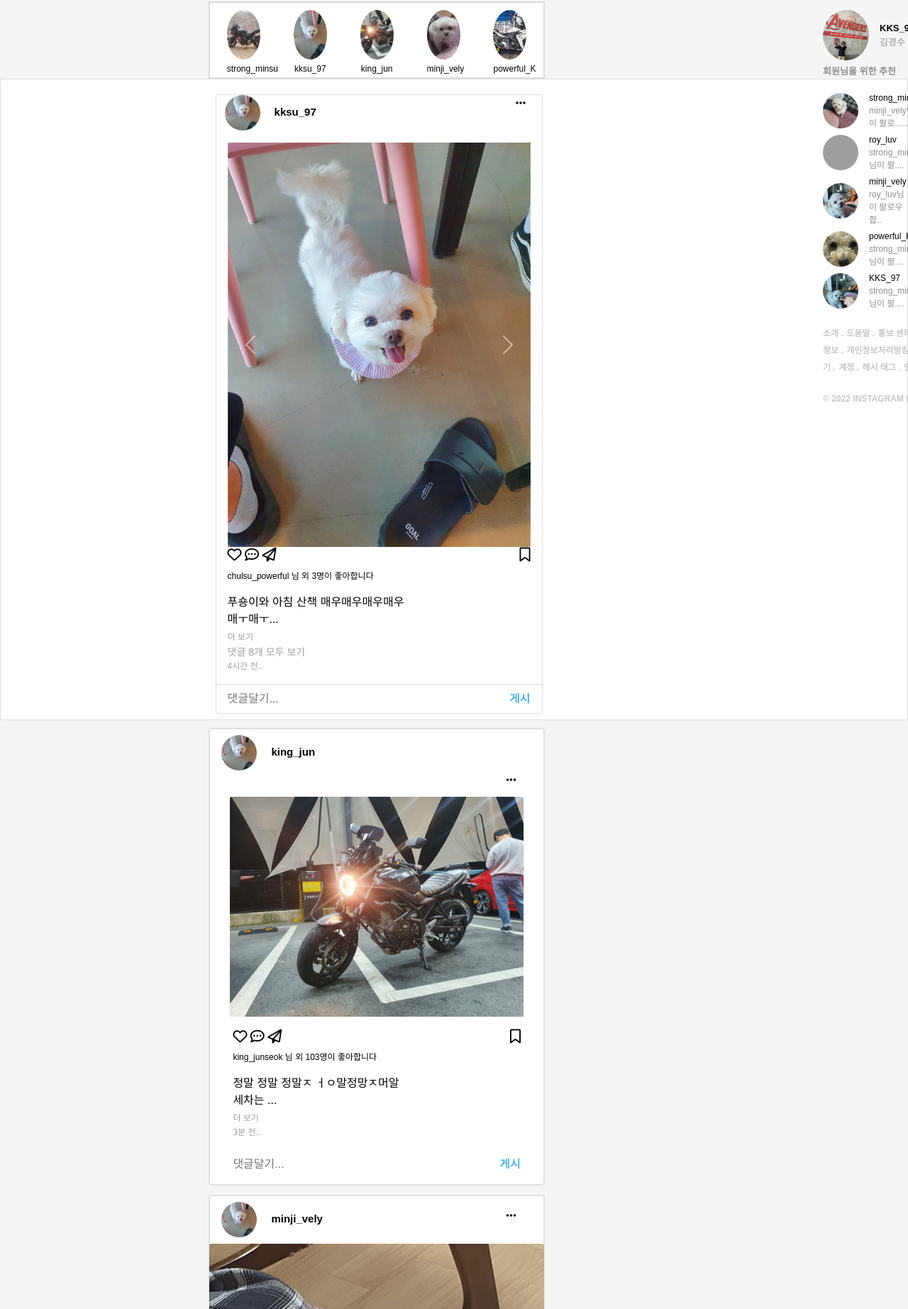
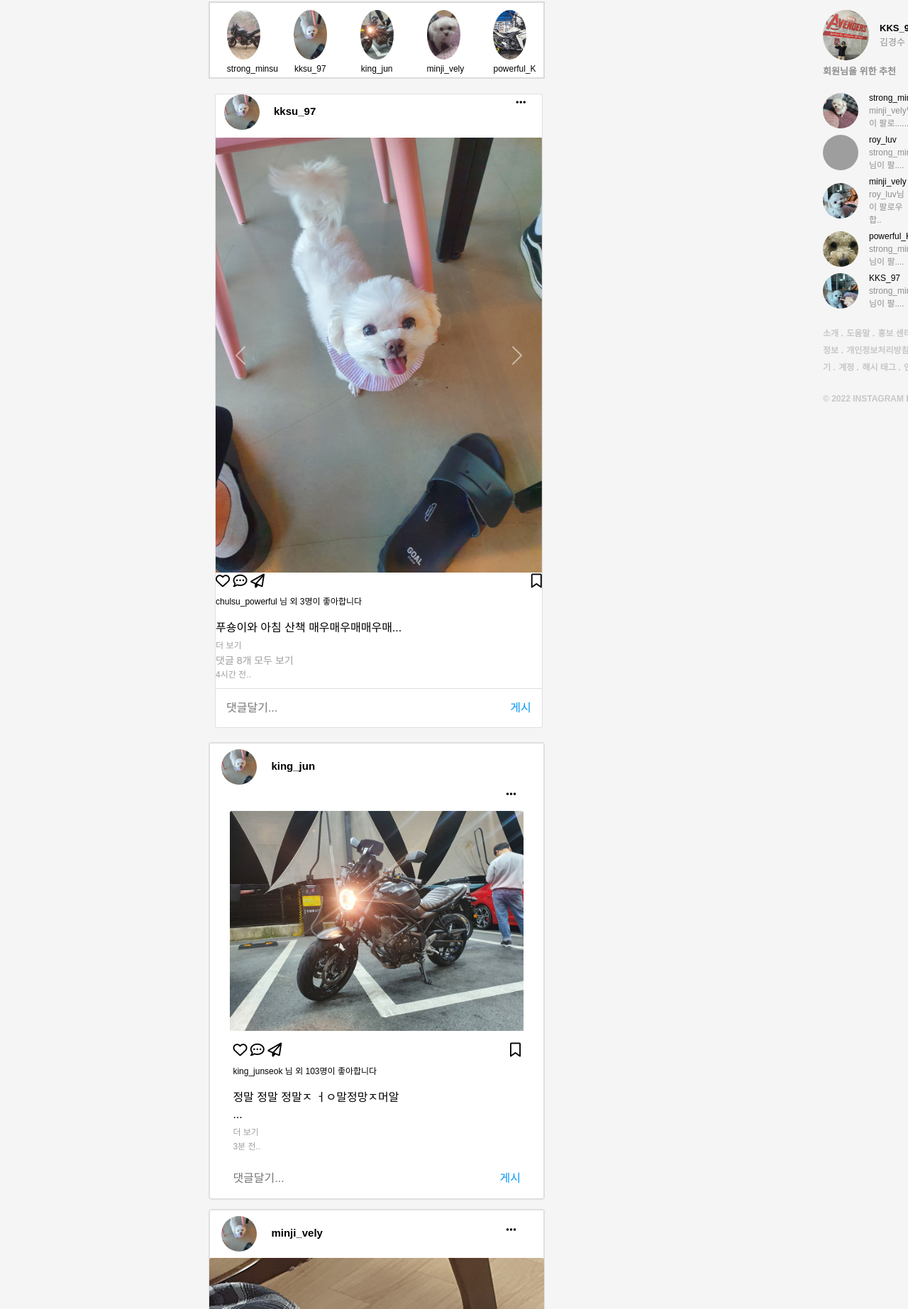
Before and after one commit to 2JYK/insta-clone, a Flask app: template template/index.html in a window 1280 px wide. Shown: the part 75-1920 px from the top of the page at 71% size. Run offline with Flask 2, Linux system fonts and the light colour scheme; the template is opened without the code that fills it, so the values that code supplies are empty; some libraries are stand-ins or nearby versions; some web fonts are replaced; grey boxes are pictures that could not be loaded.

Commit message:
code cleanup_v3

```diff
--- a/template/index.html
+++ b/template/index.html
@@ -255,17 +255,10 @@
     </div>
 </div>
 
-
-    <!-------------- feed 모달 창 ----------------->
-
-
-
-
-    <!------------------- 캐러셀 --------------------------->
-<li class="list-group-item">
-
+<!--------------------------- feed 시작 --------------------------->
+<li class="list-group-item" style="background-color: transparent; border: none;">
     <div class="card" id="main-2">
-<!-- 카드 윗부분(모달창(팝업)- 사진-이름 -->
+<!----------------------   카드 윗부분(모달창(팝업)- 사진-이름) ----------------------------->
         <div class="container">
             <div class="modal-box">
                 <div class="modal-icon">
@@ -300,10 +293,8 @@
                 <p class="card_font">kksu_97</p>
             </div>
         </div>
-
-<!-- 카드 사진 -->
-    <div class="card-body">
-<!--   캐러셀      -->
+<!-----------------------------   카드 사진 !!!캐러셀 !!!   ----------------------------->
+        <div class="card-body" style="padding: 10px 0px;">
             <div id="carouselExampleInterval" class="carousel slide" data-bs-ride="false">
                 <div class="carousel-inner">
                     <div class="carousel-item active" data-bs-interval="false">
@@ -327,6 +318,7 @@
                     <span class="visually-hidden">Next</span>
                 </button>
             </div>
+            <!--      캐러셀 밑의 아이콘들  -->
             <div class="card-main">
                 <a href="#">
               <span class="card-title">
@@ -335,39 +327,40 @@
                 <i class="fa-regular fa-paper-plane fa-lg"></i>
               </span>
                 </a>
-
                 <a href="#">
               <span class="card-title2">
                   <i class="fa-regular fa-bookmark fa-lg"></i>
               </span>
                 </a>
-
             </div>
+            <!--   카드 사진 좋아요한 사람들 -->
             <p class="card-text font">chulsu_powerful 님 외 3명이 좋아합니다</p>
+            <!--   카드 작성자와 작성글, 더보기 -->
             <div class="show">
                 <div class="show-2">
-                푸숑이와 아침 산책 매우매우매우매우매ㅜ매ㅜㅇ
+                    푸숑이와 아침 산책 매우매우매매우매ㅜ매ㅜㅇ
                     매우매우매우매우매ㅜ매ㅜㅇ 매우매우매우매우매ㅜ매ㅜㅇ
                     매우매우매우매우매ㅜ매ㅜㅇ 매우매우매우매우매ㅜ매ㅜㅇ
                     매우매우매우매우매ㅜ매ㅜㅇ 매움우행복합니다.
                 </div>
             </div>
-
+            <!--    댓글과 작성시간   -->
             <a href="#">
                 <div class="card-modal">
                     댓글 8개 모두 보기
                 </div>
             </a>
             <a href="#">
-
-            <div class="more"> 4시간 전..</div>
+                <div class="more">
+                    4시간 전..
+                </div>
             </a>
         </div>
+<!-----------------------------    댓글 input + 게시   ----------------------------->
         <ul class="list-group list-group-flush">
-        <li class="list-group-item">
-            <input style="border: none; background-color: transparent; width: 350px; outline: none;" type="text"
+            <li class="list-group-item" style="padding: 15px;">
+                <input style="border: none; width: 270px; outline: none;" type="text"
                        placeholder="댓글달기...">
-
                 <button class="card-btn" onclick="save()">
                     게시
                 </button>
@@ -375,6 +368,11 @@
         </ul>
     </div>
 </li>
+
+
+
+
+
 
 <div class="card" id="main-1">
     <li class="list-group-item">
```
Lines whose indentation alone changed are shown as unchanged.
